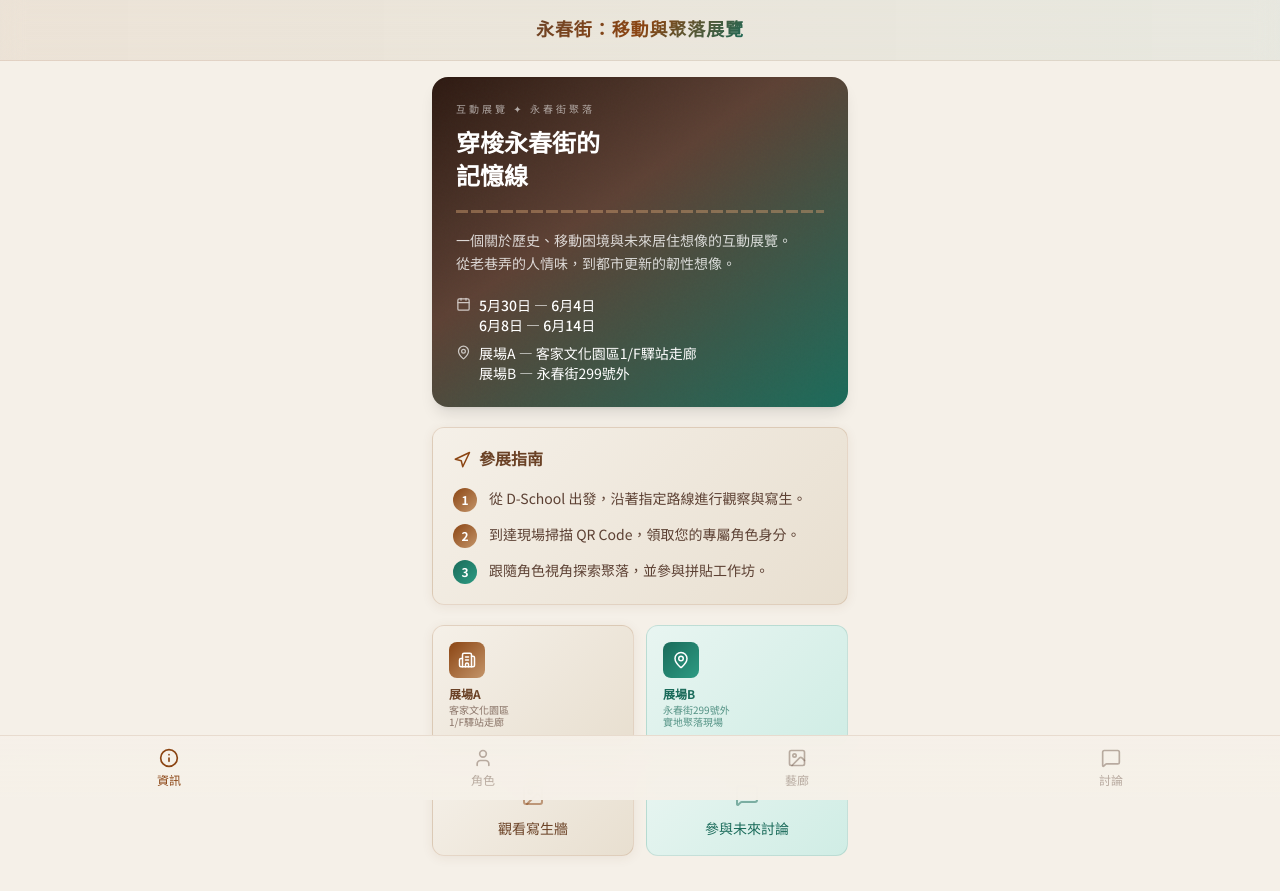
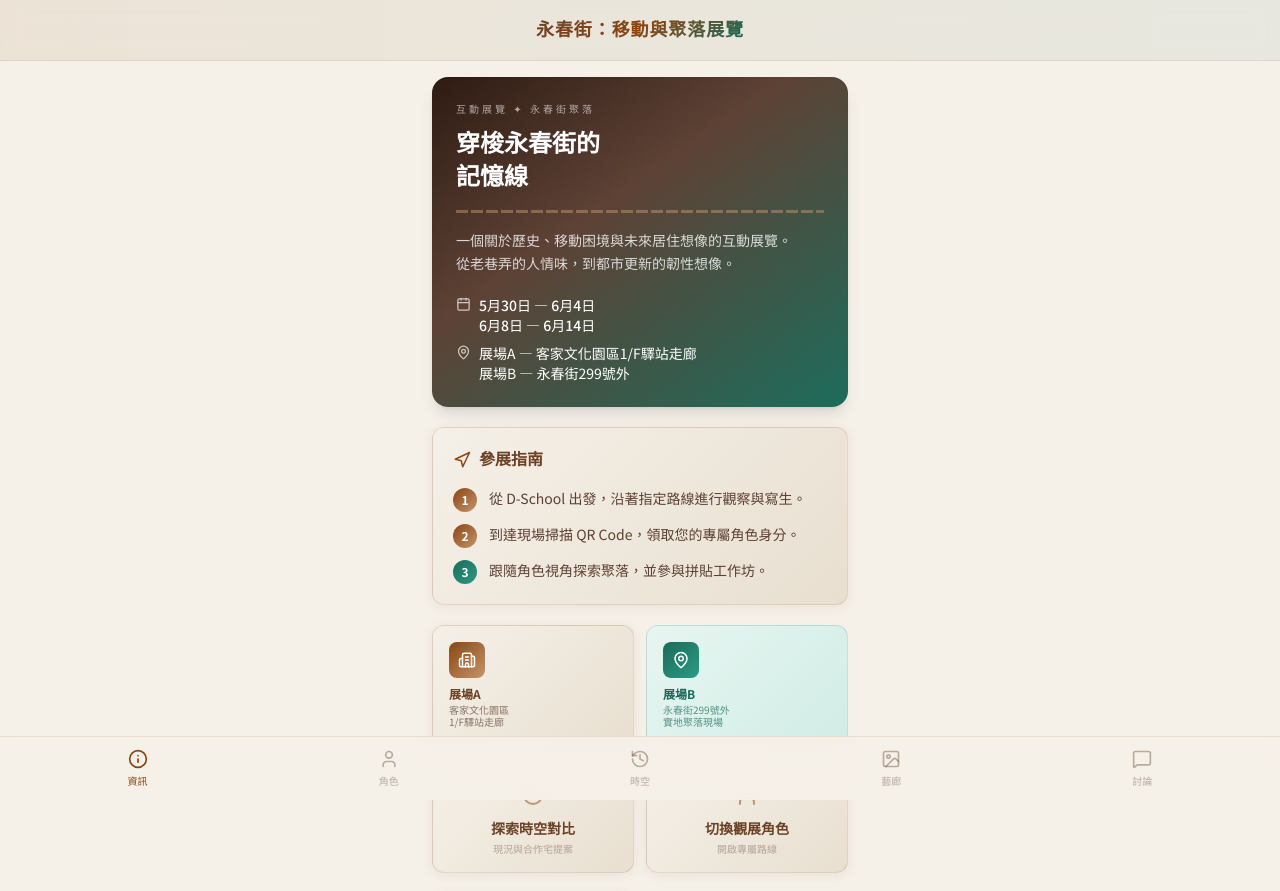
Before and after one commit to foktitus-star/yongchun-exhibition-test, a React (Vite) app: page / in a window 1280 px wide. Shown: the top 891 px of the page. Built offline with nearby package versions, Linux system fonts and the light colour scheme.

Commit message:
Update App.jsx

```diff
--- a/src/App.jsx
+++ b/src/App.jsx
@@ -9,7 +9,10 @@ import {
   Send,
   Info,
   Clock,
-  Building2
+  Building2,
+  History,
+  ArrowLeftRight,
+  ChevronRight
 } from 'lucide-react';
 import { initializeApp } from 'firebase/app';
 import {
@@ -94,12 +97,15 @@ const PERSONAS = {
 };
 
 const App = () => {
-  const [view, setView] = useState('landing'); // landing, persona, gallery, forum
+  const [view, setView] = useState('landing'); // landing, persona, gallery, forum, compare
   const [user, setUser] = useState(isFirebaseSetup ? null : { uid: 'guest-preview' });
   const [activePersona, setActivePersona] = useState(null);
   const [messages, setMessages] = useState(MOCK_MESSAGES);
   const [newMessage, setNewMessage] = useState('');
   const [artworks, setArtworks] = useState(MOCK_ARTWORKS);
+
+  // 新增：控制時間滑桿的狀態 (0 到 100)
+  const [sliderPosition, setSliderPosition] = useState(50);
 
   // 1. 初始化 Auth
   useEffect(() => {
@@ -192,19 +198,24 @@ const App = () => {
     <nav className="fixed bottom-0 left-0 right-0 nav-heritage flex justify-around p-3 z-50">
       <button onClick={() => setView('landing')} className={`flex flex-col items-center transition-colors ${view === 'landing' ? 'text-[#8B4513]' : 'text-[#5C4033]/40'}`}>
         <Info size={20} />
-        <span className="text-xs mt-1">資訊</span>
+        <span className="text-[10px] mt-1 font-medium">資訊</span>
       </button>
       <button onClick={() => setView('persona')} className={`flex flex-col items-center transition-colors ${view === 'persona' ? 'text-[#8B4513]' : 'text-[#5C4033]/40'}`}>
         <User size={20} />
-        <span className="text-xs mt-1">角色</span>
+        <span className="text-[10px] mt-1 font-medium">角色</span>
+      </button>
+      {/* 新增：時空對比按鈕 */}
+      <button onClick={() => setView('compare')} className={`flex flex-col items-center transition-colors ${view === 'compare' ? 'text-[#8B4513]' : 'text-[#5C4033]/40'}`}>
+        <History size={20} />
+        <span className="text-[10px] mt-1 font-medium">時空</span>
       </button>
       <button onClick={() => setView('gallery')} className={`flex flex-col items-center transition-colors ${view === 'gallery' ? 'text-[#8B4513]' : 'text-[#5C4033]/40'}`}>
         <ImageIcon size={20} />
-        <span className="text-xs mt-1">藝廊</span>
+        <span className="text-[10px] mt-1 font-medium">藝廊</span>
       </button>
       <button onClick={() => setView('forum')} className={`flex flex-col items-center transition-colors ${view === 'forum' ? 'text-[#1A6B5A]' : 'text-[#5C4033]/40'}`}>
         <MessageSquare size={20} />
-        <span className="text-xs mt-1">討論</span>
+        <span className="text-[10px] mt-1 font-medium">討論</span>
       </button>
     </nav>
   );
@@ -291,13 +302,98 @@ const App = () => {
 
             {/* 快捷按鈕 */}
             <div className="grid grid-cols-2 gap-3">
-              <button onClick={() => setView('gallery')} className="card-heritage p-4 rounded-xl text-center hover:shadow-md transition-all group">
+              <button onClick={() => setView('compare')} className="card-heritage p-4 rounded-xl text-center hover:shadow-md transition-all group border-[#8B4513]/20">
+                <History className="mx-auto mb-2 text-[#8B4513]/50 group-hover:text-[#8B4513] transition-colors" />
+                <span className="text-sm font-bold text-[#6B4226]">探索時空對比</span>
+                <p className="text-[10px] text-[#5C4033]/40 mt-0.5">現況與合作宅提案</p>
+              </button>
+              <button onClick={() => setView('persona')} className="card-heritage p-4 rounded-xl text-center hover:shadow-md transition-all group border-[#8B4513]/20">
+                <User className="mx-auto mb-2 text-[#8B4513]/50 group-hover:text-[#8B4513] transition-colors" />
+                <span className="text-sm font-bold text-[#6B4226]">切換觀展角色</span>
+                <p className="text-[10px] text-[#5C4033]/40 mt-0.5">開啟專屬路線</p>
+              </button>
+            </div>
+
+            <div className="grid grid-cols-2 gap-3">
+              <button onClick={() => setView('gallery')} className="card-heritage p-4 rounded-xl text-center hover:shadow-md transition-all group border-[#8B4513]/20">
                 <ImageIcon className="mx-auto mb-2 text-[#8B4513]/50 group-hover:text-[#8B4513] transition-colors" />
                 <span className="text-sm font-medium text-[#6B4226]">觀看寫生牆</span>
               </button>
               <button onClick={() => setView('forum')} className="p-4 rounded-xl text-center hover:shadow-md transition-all group" style={{ background: 'linear-gradient(135deg, #E8F5F1, #D0EDE5)', border: '1px solid rgba(26,107,90,0.15)' }}>
                 <MessageSquare className="mx-auto mb-2 text-[#1A6B5A]/50 group-hover:text-[#1A6B5A] transition-colors" />
                 <span className="text-sm font-medium text-[#1A6B5A]">參與未來討論</span>
+              </button>
+            </div>
+          </div>
+        )}
+
+        {/* --- 新增：時空對比 (Before/After Slider) 階段 --- */}
+        {view === 'compare' && (
+          <div className="animate-fade-in space-y-6">
+            <div className="px-2">
+              <h2 className="font-serif-tc text-xl font-bold text-[#2C1810]">聚落的過去與未來</h2>
+              <p className="text-sm text-[#5C4033]/60 mt-1">左右滑動，對比永春街現狀與生活合作宅提案的可能性。</p>
+            </div>
+
+            {/* 滑桿主要容器 */}
+            <div className="relative w-full aspect-[4/3] rounded-2xl overflow-hidden shadow-xl border border-[#8B4513]/10 bg-[#E8DFD0] group">
+
+              {/* 底層圖片 (After / 未來提案) */}
+              <img
+                src="https://images.unsplash.com/photo-1486406146926-c627a92ad1ab?q=80&w=1000&auto=format&fit=crop"
+                alt="生活合作宅提案"
+                className="absolute inset-0 w-full h-full object-cover"
+                draggable="false"
+              />
+
+              {/* 頂層圖片 (Before / 現狀) */}
+              <img
+                src="https://images.unsplash.com/photo-1514565131-fce0801e5785?q=80&w=1000&auto=format&fit=crop"
+                alt="永春街現狀"
+                className="absolute inset-0 w-full h-full object-cover"
+                style={{ clipPath: `inset(0 ${100 - sliderPosition}% 0 0)` }}
+                draggable="false"
+              />
+
+              {/* 分隔線與拖曳按鈕 */}
+              <div
+                className="absolute top-0 bottom-0 w-1 bg-white shadow-[0_0_15px_rgba(0,0,0,0.4)] pointer-events-none z-10"
+                style={{ left: `${sliderPosition}%`, transform: 'translateX(-50%)' }}
+              >
+                <div className="absolute top-1/2 left-1/2 -translate-x-1/2 -translate-y-1/2 w-10 h-10 bg-white rounded-full shadow-2xl flex items-center justify-center border-4 border-[#F5F0E8]">
+                  <ArrowLeftRight size={18} className="text-[#8B4513]" />
+                </div>
+              </div>
+
+              {/* 隱形的 Range Input */}
+              <input
+                type="range"
+                min="0" max="100"
+                value={sliderPosition}
+                onChange={(e) => setSliderPosition(e.target.value)}
+                className="absolute inset-0 w-full h-full opacity-0 cursor-ew-resize z-20"
+                aria-label="調整時間軸"
+              />
+
+              {/* 標籤標示 */}
+              <div className="absolute bottom-4 left-4 bg-[#8B4513]/80 text-[#F5F0E8] text-[10px] px-3 py-1.5 rounded-full backdrop-blur-md z-10 pointer-events-none font-bold tracking-widest">
+                2024 現狀
+              </div>
+              <div className="absolute bottom-4 right-4 bg-[#1A6B5A]/80 text-[#E8F5F1] text-[10px] px-3 py-1.5 rounded-full backdrop-blur-md z-10 pointer-events-none font-bold tracking-widest">
+                未來合作宅
+              </div>
+            </div>
+
+            {/* 說明文字 */}
+            <div className="card-heritage p-5 rounded-2xl shadow-sm border-[#8B4513]/10">
+              <h3 className="font-serif-tc font-bold text-sm mb-2 text-[#8B4513] flex items-center gap-2">
+                <Building2 size={16} /> 案例分析：生活合作宅
+              </h3>
+              <p className="text-xs text-[#5C4033]/80 leading-relaxed mb-4">
+                透過「混合收入居住模式」，試圖在不抹除原有聚落紋理的情況下，植入新型態的公共空間。對比現狀的擁擠與移動困境，未來的設計是否能帶來更好的居住適應？
+              </p>
+              <button onClick={() => setView('forum')} className="w-full py-3 rounded-xl bg-[#1A6B5A]/10 text-[#1A6B5A] text-xs font-bold flex items-center justify-center gap-1 hover:bg-[#1A6B5A]/20 transition-colors">
+                前往討論版分享你的看法 <ChevronRight size={14} />
               </button>
             </div>
           </div>
```
